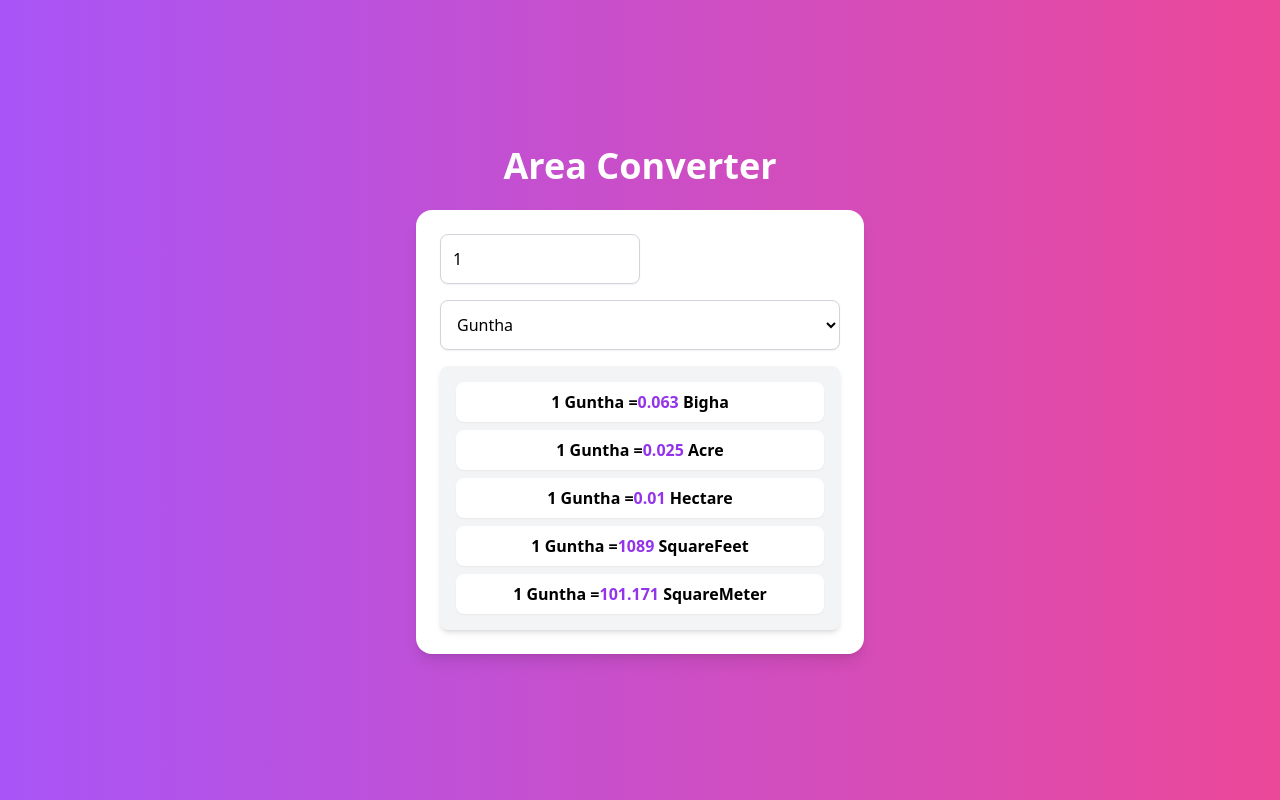
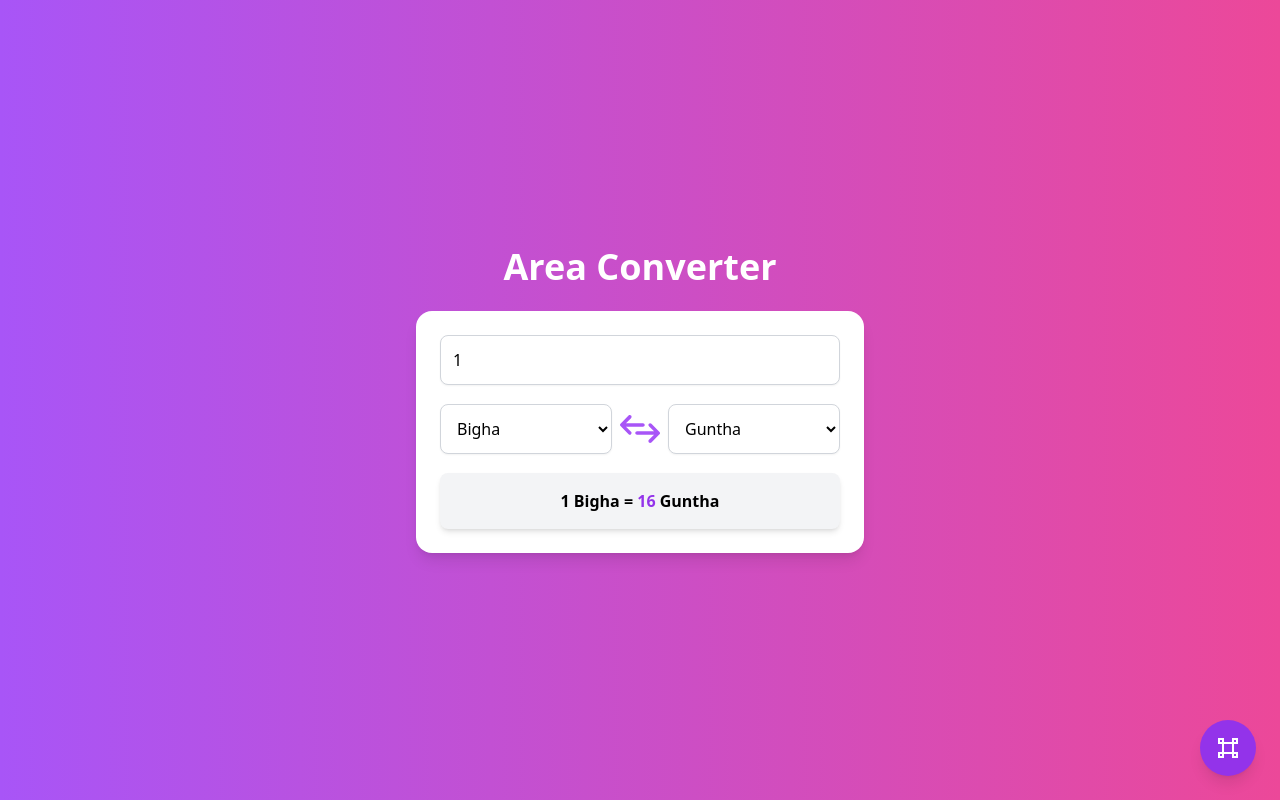
Before and after one commit to Murlidhar08/Area-Converter, a React (Vite) app: page / in a window 1280 px wide. Built offline with nearby package versions, Linux system fonts and the light colour scheme.

Commit message:
Added single convertion unit

```diff
--- a/package.json
+++ b/package.json
@@ -13,7 +13,8 @@
     "clsx": "^1.2.1",
     "framer-motion": "^12.4.10",
     "react": "^18.2.0",
-    "react-dom": "^18.2.0"
+    "react-dom": "^18.2.0",
+    "react-router-dom": "^7.3.0"
   },
   "devDependencies": {
     "@types/react": "^18.0.37",
--- a/src/App.tsx
+++ b/src/App.tsx
@@ -1,8 +1,17 @@
+import { BrowserRouter as Router, Routes, Route } from "react-router-dom";
+
+// Pages
 import AreaConverter from '@/pages/AreaConverter.js'
+import AreaConverterSingle from '@/pages/AreaConverterSingle.js'
 
 function App() {
   return (
-    <AreaConverter />
+    <Router>
+      <Routes>
+        <Route path="/multiple" element={<AreaConverter />} />
+        <Route path="*" element={<AreaConverterSingle />} />
+      </Routes>
+    </Router>
   );
 }
 
--- a/src/pages/AreaConverter.tsx
+++ b/src/pages/AreaConverter.tsx
@@ -1,5 +1,6 @@
 import { useState } from "react";
 import { motion } from "framer-motion";
+import { useNavigate } from "react-router-dom";
 
 interface Units {
   [key: string]: number;
@@ -25,9 +26,17 @@ export default function AreaConverter() {
   const [customR, setCustomR] = useState<number>(0);
   const [customSM, setCustomSM] = useState<number>(0);
 
+  const navigate = useNavigate(); // Initialize navigate function
+
   const convertArea = (targetUnit: string): number => {
     const baseValue = fromUnit === "H.RA.SM" ? calculateCustomUnit(customH, customR, customSM) : value / units[fromUnit];
     return Number((baseValue * units[targetUnit]).toFixed(3));
+  };
+
+  // Functions
+  /** Navigate to Single Page Conversion */
+  const navigateToSinglePage = () => {
+    navigate("/");
   };
 
   return (
@@ -88,6 +97,27 @@ export default function AreaConverter() {
           ))}
         </div>
       </motion.div>
+      {/* Floating Button for Single Page */}
+      <motion.button
+        onClick={navigateToSinglePage}
+        className="fixed bottom-6 right-6 bg-purple-600 hover:bg-purple-700 text-white p-4 rounded-full shadow-lg focus:outline-none"
+        whileHover={{ scale: 1.1 }}
+        whileTap={{ scale: 0.9 }}
+        aria-label="Go to Single Page"
+      >
+        {/* Single Page Icon (You can replace with an actual icon if needed) */}
+        <svg
+          xmlns="http://www.w3.org/2000/svg"
+          className="w-6 h-6"
+          fill="none"
+          viewBox="0 0 24 24"
+          stroke="currentColor"
+          strokeWidth="2"
+        >
+          <path d="M7 7h10v10H7V7z" />
+          <path d="M3 3h4v4H3V3zm14 0h4v4h-4V3zM3 17h4v4H3v-4zm14 0h4v4h-4v-4z" />
+        </svg>
+      </motion.button>
     </div>
   );
 }
--- /dev/null
+++ b/src/pages/AreaConverterSingle.tsx
@@ -0,0 +1,151 @@
+import { useState } from "react";
+import { motion } from "framer-motion";
+import { useNavigate } from "react-router-dom"; // Import useNavigate
+
+interface Units {
+    [key: string]: number;
+}
+
+const units: Units = {
+    Guntha: 1,
+    Bigha: 0.0625,
+    Acre: 0.025,
+    Hectare: 0.010117,
+    SquareFeet: 1089,
+    SquareMeter: 101.171367,
+};
+
+const AreaConverter: React.FC = () => {
+    const [value, setValue] = useState<number>(1);
+    const [fromUnit, setFromUnit] = useState<string>("Bigha");
+    const [toUnit, setToUnit] = useState<string>("Guntha");
+    const navigate = useNavigate(); // Initialize navigate function
+
+    const convertArea = (): number => {
+        const baseValue = value / units[fromUnit]; // Convert to base unit (Guntha)
+        return Number((baseValue * units[toUnit]).toFixed(6)); // Convert to target unit
+    };
+
+    /** Swap the selected units */
+    const swapUnits = () => {
+        setFromUnit(toUnit);
+        setToUnit(fromUnit);
+    };
+
+    const navigateToSinglePage = () => {
+        navigate("/multiple");
+    };
+
+    return (
+        <div className="flex flex-col items-center justify-center min-h-screen bg-gradient-to-r from-purple-500 to-pink-500 p-4 relative">
+            {/* Title */}
+            <motion.h1
+                className="text-4xl font-extrabold mb-6 text-white text-center"
+                initial={{ opacity: 0, y: -20 }}
+                animate={{ opacity: 1, y: 0 }}
+            >
+                Area Converter
+            </motion.h1>
+
+            {/* Converter Box */}
+            <motion.div
+                className="bg-white p-6 rounded-2xl shadow-lg w-full max-w-md mx-auto"
+                initial={{ opacity: 0, scale: 0.9 }}
+                animate={{ opacity: 1, scale: 1 }}
+            >
+                {/* Input Field */}
+                <div className="flex flex-col space-y-4 mb-4">
+                    <input
+                        type="number"
+                        value={value}
+                        onChange={(e) => setValue(Number(e.target.value))}
+                        className="p-3 border border-gray-300 rounded-lg shadow-sm focus:outline-none focus:ring-2 focus:ring-purple-400"
+                        placeholder="Enter Value"
+                    />
+                </div>
+
+                {/* From - Swap - To */}
+                <div className="flex items-center justify-between mb-4">
+                    {/* From Unit */}
+                    <select
+                        value={fromUnit}
+                        onChange={(e) => setFromUnit(e.target.value)}
+                        className="w-1/2 p-3 border border-gray-300 rounded-lg shadow-sm bg-white focus:outline-none focus:ring-2 focus:ring-purple-400"
+                    >
+                        {Object.keys(units).map((unit) => (
+                            <option key={unit} value={unit}>
+                                {unit}
+                            </option>
+                        ))}
+                    </select>
+
+                    {/* Swap Button with SVG */}
+                    <button
+                        onClick={swapUnits}
+                        className="text-purple-500 hover:text-purple-700 transition-colors flex items-center justify-center p-2"
+                        aria-label="Swap Units"
+                    >
+                        <svg
+                            xmlns="http://www.w3.org/2000/svg"
+                            xmlSpace="preserve"
+                            id="swap"
+                            width="40"
+                            height="40"
+                            viewBox="0 0 92 92"
+                            className="fill-current"
+                        >
+                            <path d="M92 55.5c0 1.1-.4 2.1-1.2 2.8L72.2 76.9c-.8.8-1.8 1.1-2.8 1.1-1 0-2.1-.5-2.8-1.2-1.6-1.6-1.6-4.2 0-5.8l11.7-12H39.2c-2.2 0-4-1.8-4-4s1.8-4 4-4h39.1L66.6 39.5c-1.6-1.6-1.6-3.9 0-5.4 1.6-1.6 4.1-1.6 5.7 0l18.6 18.6c.7.7 1.1 1.7 1.1 2.8zM13.7 41h39.1c2.2 0 4-1.8 4-4s-1.8-4-4-4H13.7l11.7-12c1.6-1.6 1.6-4.2 0-5.8s-4.1-1.6-5.7-.1L1.2 33.7c-.8.7-1.2 1.7-1.2 2.8s.4 2.1 1.2 2.8l18.6 18.6c.8.8 1.8 1.2 2.8 1.2 1 0 2.1-.4 2.8-1.2 1.6-1.6 1.6-3.9 0-5.4L13.7 41z"></path>
+                        </svg>
+                    </button>
+
+                    {/* To Unit */}
+                    <select
+                        value={toUnit}
+                        onChange={(e) => setToUnit(e.target.value)}
+                        className="w-1/2 p-3 border border-gray-300 rounded-lg shadow-sm bg-white focus:outline-none focus:ring-2 focus:ring-purple-400"
+                    >
+                        {Object.keys(units).map((unit) => (
+                            <option key={unit} value={unit}>
+                                {unit}
+                            </option>
+                        ))}
+                    </select>
+                </div>
+
+                {/* Result Box */}
+                <motion.div
+                    className="bg-gray-100 p-4 rounded-lg shadow-md text-center font-semibold text-sm sm:text-base"
+                    initial={{ opacity: 0, y: 10 }}
+                    animate={{ opacity: 1, y: 0 }}
+                >
+                    {value} {fromUnit} ={" "}
+                    <span className="text-purple-600 font-bold">{convertArea()}</span> {toUnit}
+                </motion.div>
+            </motion.div>
+
+            {/* Floating Button for Single Page */}
+            <motion.button
+                onClick={navigateToSinglePage}
+                className="fixed bottom-6 right-6 bg-purple-600 hover:bg-purple-700 text-white p-4 rounded-full shadow-lg focus:outline-none"
+                whileHover={{ scale: 1.1 }}
+                whileTap={{ scale: 0.9 }}
+                aria-label="Go to Single Page"
+            >
+                {/* Single Page Icon (You can replace with an actual icon if needed) */}
+                <svg
+                    xmlns="http://www.w3.org/2000/svg"
+                    className="w-6 h-6"
+                    fill="none"
+                    viewBox="0 0 24 24"
+                    stroke="currentColor"
+                    strokeWidth="2"
+                >
+                    <path d="M7 7h10v10H7V7z" />
+                    <path d="M3 3h4v4H3V3zm14 0h4v4h-4V3zM3 17h4v4H3v-4zm14 0h4v4h-4v-4z" />
+                </svg>
+            </motion.button>
+        </div>
+    );
+};
+
+export default AreaConverter;
```
Also changed, not shown: 1 other file (tests, documents, lock files or other folders).
